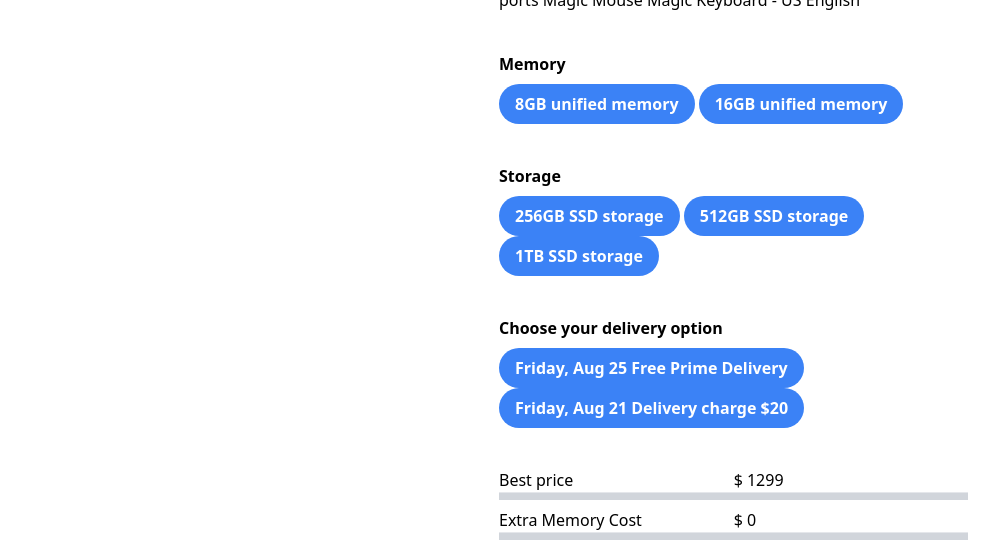
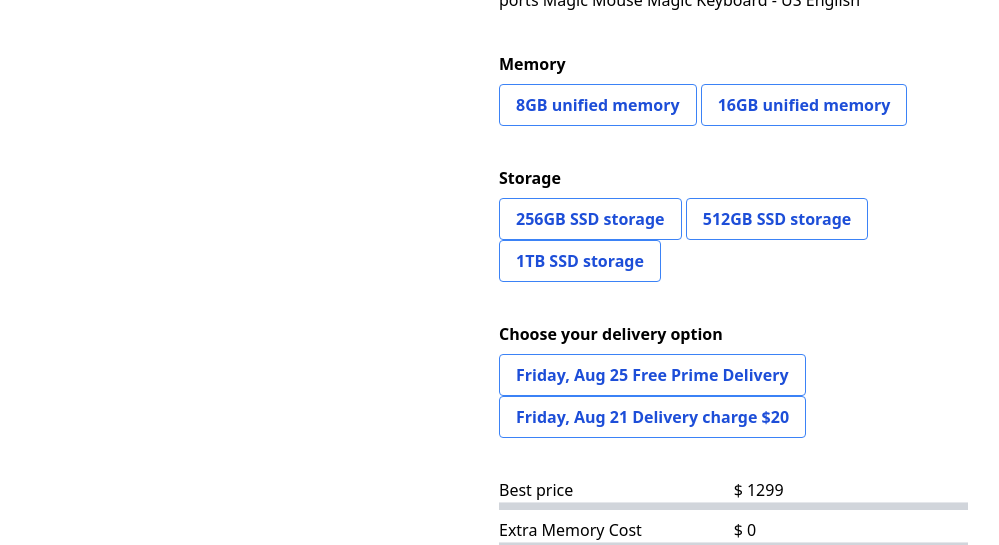
Before and after one commit to Fahim2000/Macbook-pro, a plain HTML site: page index.html in a window 1280 px wide. Shown: the part 236-781 px from the top of the page, without its empty margins (141-1140 px from the left). Drawn offline with nearby package versions, Linux system fonts and the light colour scheme.

Commit message:
design changed

```diff
--- a/index.html
+++ b/index.html
@@ -31,26 +31,32 @@
 
           <button
             class="
-              bg-blue-500
-              hover:bg-blue-700
-              text-white
-              font-bold
+              bg-transparent
+              hover:bg-blue-500
+              text-blue-700
+              font-semibold
+              hover:text-white
               py-2
               px-4
-              rounded-full
+              border border-blue-500
+              hover:border-transparent
+              rounded
             "
           >
             <span id="memory-1">8GB unified memory</span>
           </button>
           <button
             class="
-              bg-blue-500
-              hover:bg-blue-700
-              text-white
-              font-bold
+              bg-transparent
+              hover:bg-blue-500
+              text-blue-700
+              font-semibold
+              hover:text-white
               py-2
               px-4
-              rounded-full
+              border border-blue-500
+              hover:border-transparent
+              rounded
             "
           >
             <span id="memory-2">16GB unified memory</span>
@@ -59,39 +65,48 @@
 
           <button
             class="
-              bg-blue-500
-              hover:bg-blue-700
-              text-white
-              font-bold
+              bg-transparent
+              hover:bg-blue-500
+              text-blue-700
+              font-semibold
+              hover:text-white
               py-2
               px-4
-              rounded-full
+              border border-blue-500
+              hover:border-transparent
+              rounded
             "
           >
             <span id="SSD-1"> 256GB SSD storage</span>
           </button>
           <button
             class="
-              bg-blue-500
-              hover:bg-blue-700
-              text-white
-              font-bold
+              bg-transparent
+              hover:bg-blue-500
+              text-blue-700
+              font-semibold
+              hover:text-white
               py-2
               px-4
-              rounded-full
+              border border-blue-500
+              hover:border-transparent
+              rounded
             "
           >
             <span id="SSD-2"> 512GB SSD storage</span>
           </button>
           <button
             class="
-              bg-blue-500
-              hover:bg-blue-700
-              text-white
-              font-bold
+              bg-transparent
+              hover:bg-blue-500
+              text-blue-700
+              font-semibold
+              hover:text-white
               py-2
               px-4
-              rounded-full
+              border border-blue-500
+              hover:border-transparent
+              rounded
             "
           >
             <span id="SSD-3"> 1TB SSD storage</span>
@@ -101,26 +116,32 @@
 
           <button
             class="
-              bg-blue-500
-              hover:bg-blue-700
-              text-white
-              font-bold
+              bg-transparent
+              hover:bg-blue-500
+              text-blue-700
+              font-semibold
+              hover:text-white
               py-2
               px-4
-              rounded-full
+              border border-blue-500
+              hover:border-transparent
+              rounded
             "
           >
             <span id="free-delivery">Friday, Aug 25 Free Prime Delivery</span>
           </button>
           <button
             class="
-              bg-blue-500
-              hover:bg-blue-700
-              text-white
-              font-bold
+              bg-transparent
+              hover:bg-blue-500
+              text-blue-700
+              font-semibold
+              hover:text-white
               py-2
               px-4
-              rounded-full
+              border border-blue-500
+              hover:border-transparent
+              rounded
             "
           >
             <span id="charged-delivery"
@@ -166,12 +187,15 @@
 
           <button
             class="
-              bg-red-500
-              hover:bg-blue-700
-              text-white
-              font-bold
+              bg-transparent
+              hover:bg-red-500
+              text-red-700
+              font-semibold
+              hover:text-white
               py-2
               px-4
+              border border-red-500
+              hover:border-transparent
               rounded
             "
           >
```
